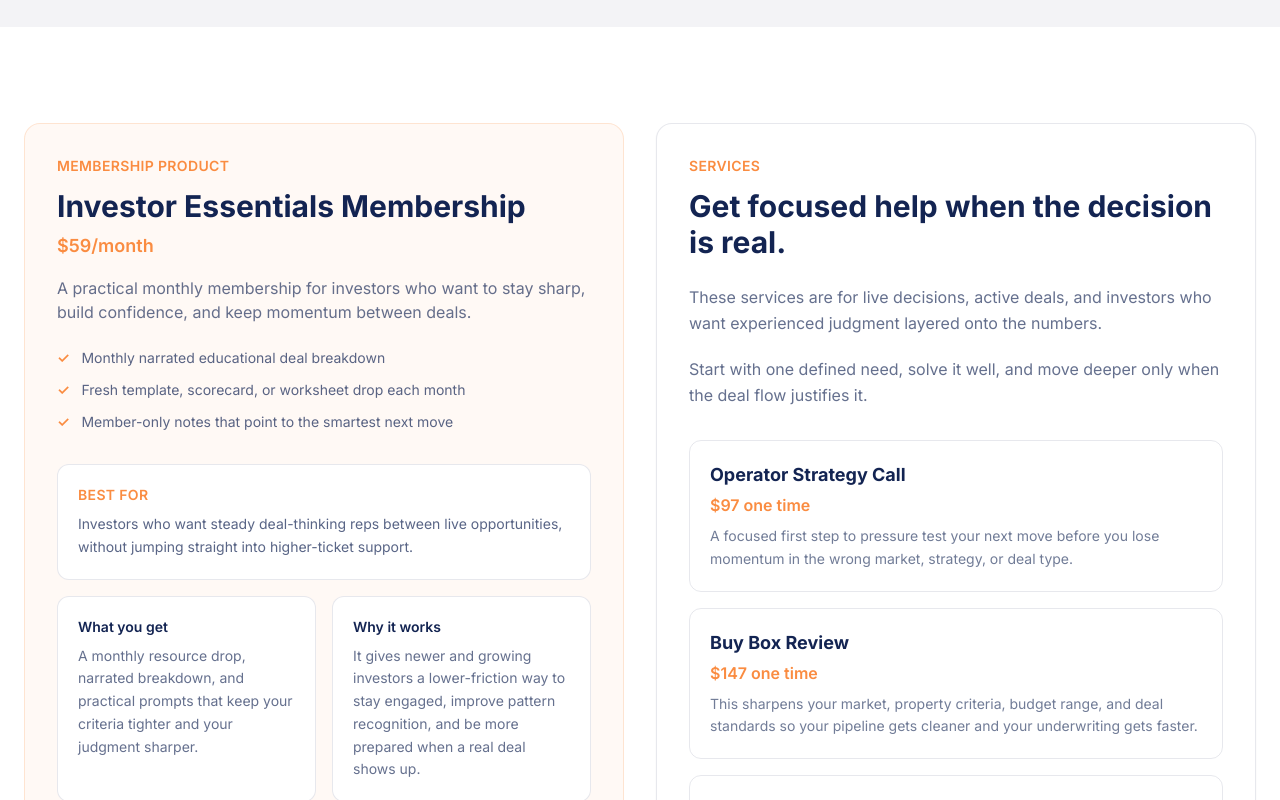
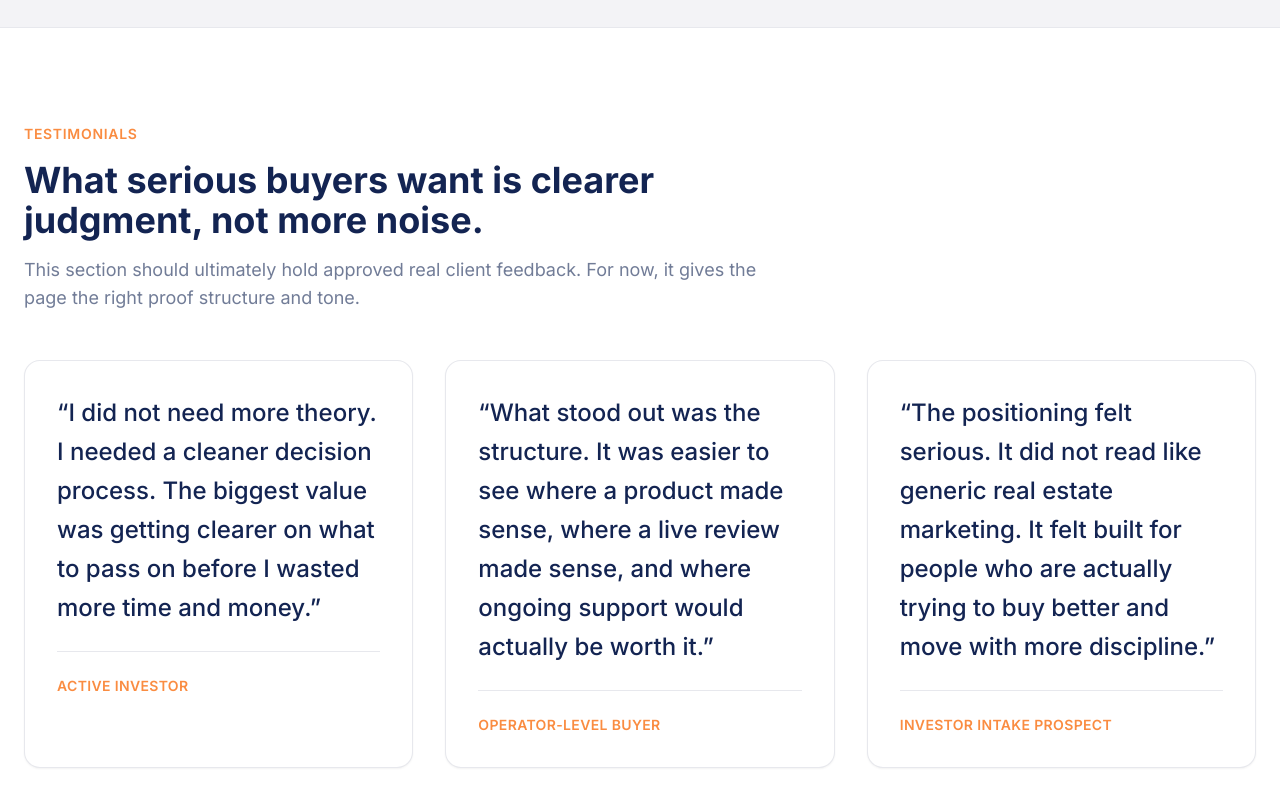
Before and after one commit to ashersoutherncities-art/southern-cities-investors, a Next.js app: page / in a window 1280 px wide. Shown: the part 2860-3660 px from the top of the page. Built offline with nearby package versions, Linux system fonts and the light colour scheme.

Commit message:
Add testimonials section scaffold

```diff
--- a/app/page.tsx
+++ b/app/page.tsx
@@ -54,6 +54,24 @@ const buyerFit = [
   'Investors who want clearer buy, pass, and renegotiate decisions',
   'Operators who need sharper criteria, review support, and cleaner next steps',
   'Buyers who value disciplined execution over hype and random deal chasing',
+];
+
+const testimonials = [
+  {
+    quote:
+      'I did not need more theory. I needed a cleaner decision process. The biggest value was getting clearer on what to pass on before I wasted more time and money.',
+    role: 'Active investor',
+  },
+  {
+    quote:
+      'What stood out was the structure. It was easier to see where a product made sense, where a live review made sense, and where ongoing support would actually be worth it.',
+    role: 'Operator-level buyer',
+  },
+  {
+    quote:
+      'The positioning felt serious. It did not read like generic real estate marketing. It felt built for people who are actually trying to buy better and move with more discipline.',
+    role: 'Investor intake prospect',
+  },
 ];
 
 export default function Home() {
@@ -214,6 +232,29 @@ export default function Home() {
         </div>
       </section>
 
+      <section className="py-20 sm:py-24 bg-white border-t border-navy/10">
+        <div className="site-shell">
+          <div className="max-w-3xl mb-12">
+            <p className="text-orange font-semibold text-sm uppercase tracking-wider mb-4">Testimonials</p>
+            <h2 className="text-3xl sm:text-4xl font-bold text-navy">What serious buyers want is clearer judgment, not more noise.</h2>
+            <p className="mt-4 text-lg text-navy/60">
+              This section should ultimately hold approved real client feedback. For now, it gives the page the right proof structure and tone.
+            </p>
+          </div>
+
+          <div className="grid md:grid-cols-3 gap-8">
+            {testimonials.map((item) => (
+              <div key={item.quote} className="rounded-2xl border border-navy/10 bg-white p-8 shadow-sm">
+                <p className="text-2xl leading-relaxed text-navy font-medium">“{item.quote}”</p>
+                <div className="mt-6 pt-6 border-t border-navy/10">
+                  <p className="text-sm font-semibold uppercase tracking-wide text-orange">{item.role}</p>
+                </div>
+              </div>
+            ))}
+          </div>
+        </div>
+      </section>
+
       <section className="py-20 sm:py-24 bg-white">
         <div className="site-shell grid lg:grid-cols-[1fr_1fr] gap-8 items-start">
           <div className="rounded-2xl border border-orange/20 bg-orange/5 p-8">
```
